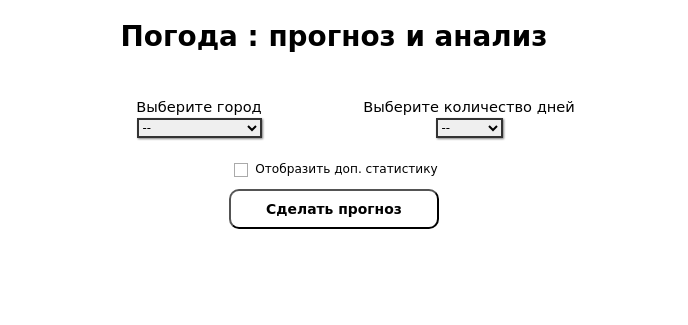
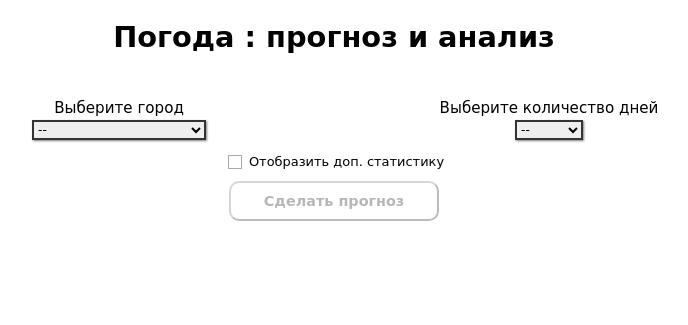
Before and after one commit to d-a-yakovlev/IDA_weather_project, a Flask app: page / in a window 1280 px wide. Shown: the top 325 px of the page, without its empty margins (306-994 px from the left). Run offline with Flask 2, Linux system fonts and the light colour scheme; data comes from the database, SQL or seed files in the repository; some web fonts are replaced.

Commit message:
feat : fix page design

```diff
--- a/static/styles.css
+++ b/static/styles.css
@@ -1,14 +1,7 @@
-@keyframes changing-colors {
-    0%   { background: #bebebe; }
-    50%  { background: #2072a1; }
-    100% { background: #bebebe; }
-}
-
-
 * {
     box-sizing: border-box;
     font-family: 'Unbounded', cursive;
-    font-size: 0.87rem;
+    font-size: 0.9rem;
     margin: 0;
 }
 
@@ -26,8 +19,7 @@ header {
 
 
 body {
-    /* background: linear-gradient(#ffffff, #424242, #ffffff); */
-    /* animation: changing-colors 9s infinite linear; */
+    padding-bottom: 35px;
 }
 
 .main {
@@ -101,7 +93,6 @@ body {
 
 
 select {
-    max-width: 125px;
     border: 2px solid #333;
     box-shadow: 1px 1px 2px grey;
     font-size: 0.85rem;
@@ -162,10 +154,10 @@ li:last-child {
 
 .flex-div {
 	display: flex;
-    width: calc(100% * 0.5);
+    width: 960px;
     margin-left: auto;
     margin-right: auto;
-    margin-bottom: 20px;
+    margin-bottom: 10px;
 }
 
 
@@ -181,11 +173,11 @@ li:last-child {
 
 .button-div {
     margin-top: 7px;
-    margin-bottom: 40px;
+    margin-bottom: 60px;
 }
 
 
-.forecast-button {
+#forecast-button {
     background-color: transparent;
     padding-top: 10px;
     padding-bottom: 10px;
--- a/templates/base.html
+++ b/templates/base.html
@@ -18,7 +18,7 @@
                 <div class="select-title">
                     Выберите город
                 </div>
-                <select class="center" id="city-select">
+                <select onchange="checkButtonState()" class="center" id="city-select">
                     <option selected value="none">--</option>
                     {% block  city_select %}
                     <option value="Spasyonovsk">Спасёновск</option>
@@ -32,7 +32,7 @@
                 <div class="select-title">
                     Выберите количество дней
                 </div>
-                <select class="center" id="days-select">
+                <select onchange="checkButtonState()" class="center" id="days-select">
                     <option selected="" value="none">--</option>
                     <option value="1">1 день</option>
                     <option value="2">2 дня</option>
@@ -53,7 +53,7 @@
             </div>
 
             <div class="button-div">
-                <button class="center forecast-button" onclick="callForecastHandler()">
+                <button disabled class="center" id="forecast-button" onclick="callForecastHandler()">
                     Сделать прогноз
                 </button>
             </div>
@@ -78,6 +78,21 @@
             window.location.href = `http://localhost:5000/forecast?${query_params}`;
             return false
          }
+
+
+         function checkButtonState() {
+            console.log('checking');
+            const citySelect = document.getElementById("city-select");
+            const daysSelect = document.getElementById("days-select");
+            console.log("citySelect.value:", citySelect.value)
+            console.log("daysSelect.value:", daysSelect.value)
+            document.getElementById("forecast-button").disabled = !(citySelect.value != "none" && daysSelect.value != "none");
+         }
+
+
+         window.addEventListener('load', function () {
+            checkButtonState();
+         })
     </script>
 </body>
 </html>
--- a/templates/draw_forecast.html
+++ b/templates/draw_forecast.html
@@ -19,7 +19,7 @@
 </div>
 
 <div class="flex-div stats-div">
-    <div class="half-div">
+    <div class="half-div center">
         <ul class="center">
             <span class="list-title">
                 {{predictions.city_name}}. Прогноз<br>с {{predictions.start_date}} по {{predictions.end_date}}
@@ -33,7 +33,7 @@
     </div>
 
     {% if detailed_stats %}
-    <div class="half-div">
+    <div class="half-div center">
         <ul class="center">
             <span class="list-title">
                 Cтатистика
```
Also changed, not shown: other parts of static/styles.css (+24 -7 lines), static/images/chkmrk.svg (added).
